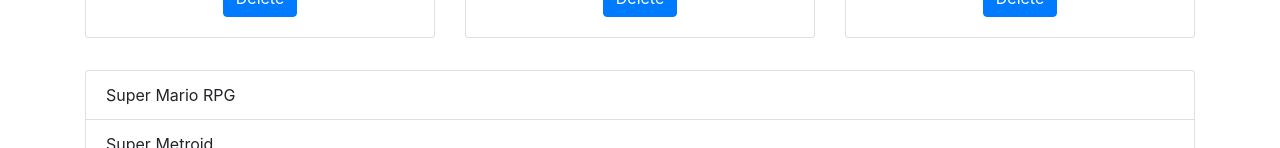
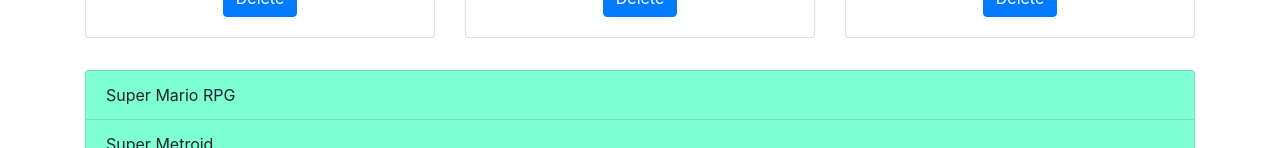
Before and after one commit to apellerite/vue_intro, a Vue app: page / in a window 1280 px wide. Shown: the part 804-952 px from the top of the page. Built offline with nearby package versions, Linux system fonts and the light colour scheme.

Commit message:
fix: more workflow triggers
fix(vue): add background color

```diff
--- a/src/App.vue
+++ b/src/App.vue
@@ -12,7 +12,7 @@
       </div>
     </div>
     <ul class="list-group">
-      <li class="list-group-item" v-for="title in gameTitles" :key="title">{{ title }}</li>
+      <li class="list-group-item" v-for="title in gameTitles" style="background-color: aquamarine" :key="title">{{ title }}</li>
     </ul>
   </div>
 </template>
```
